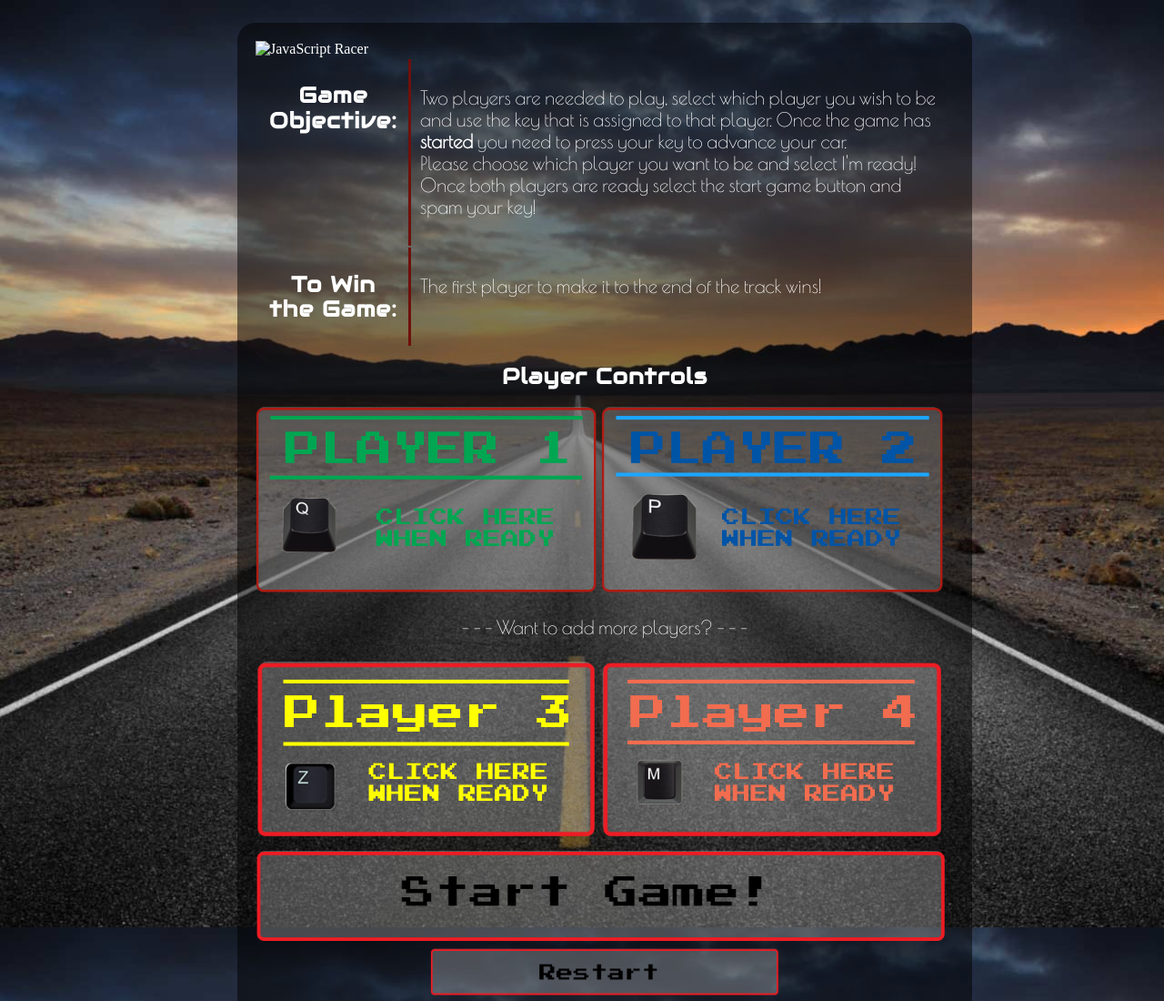
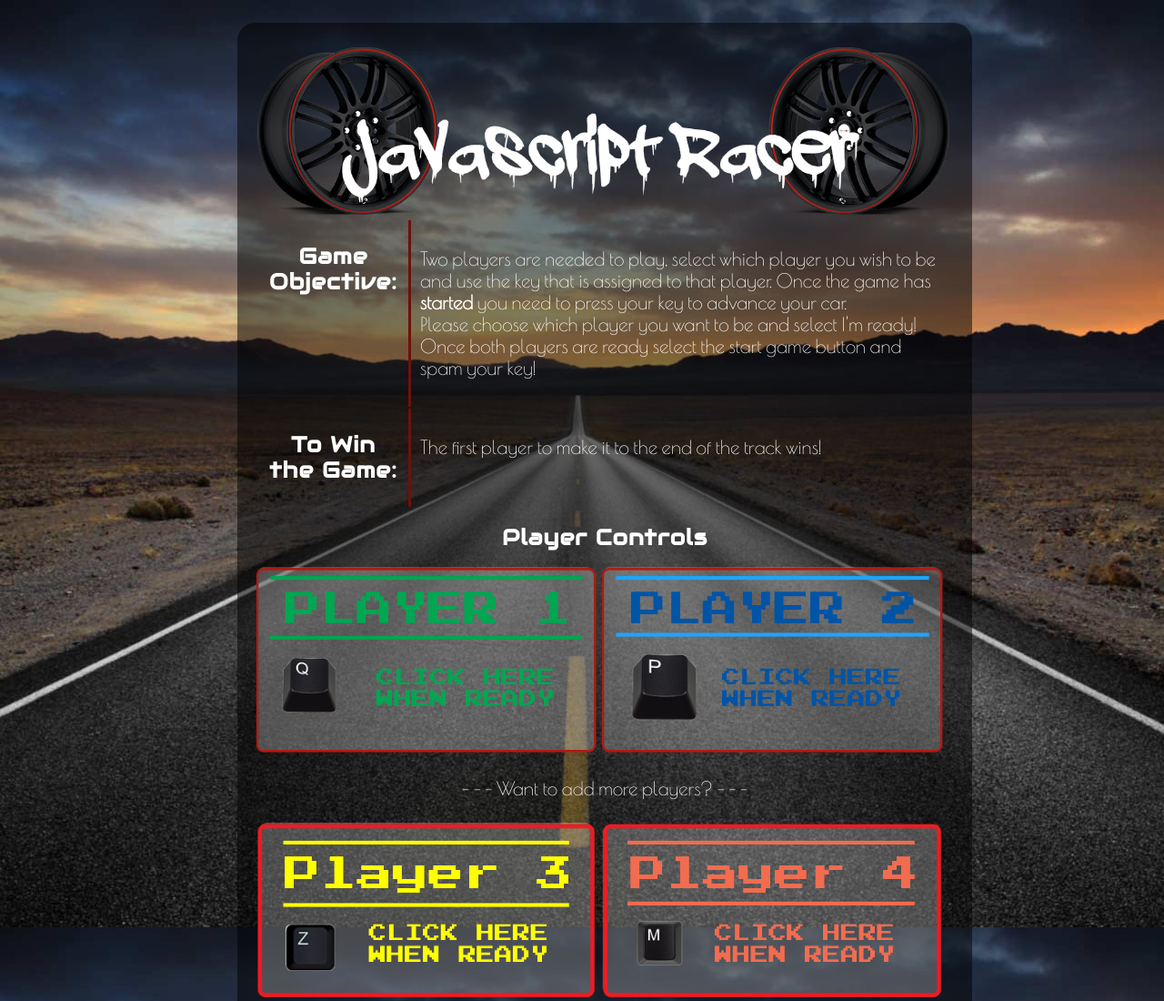
Before and after one commit to Olwiba/javascript-racer, a plain HTML site: page index.html in a window 1280 px wide. Shown: the top 1100 px of the page at 91% size. Drawn offline with nearby package versions, Linux system fonts and the light colour scheme; the site is published under a folder, as on GitHub Pages, so addresses that start at the root find nothing.

Commit message:
Fixed header image

```diff
--- a/index.html
+++ b/index.html
@@ -17,7 +17,7 @@
   <div class="content">
     <div class="vert">
   <div class="shade" id="info">
-    <img src="/images/jsLogo.png" alt="JavaScript Racer" class="header-img"/>
+    <img src="./Images/jsLogo.png" alt="JavaScript Racer" class="header-img"/>
     <table>
       <tr>
         <td class="title">
```
